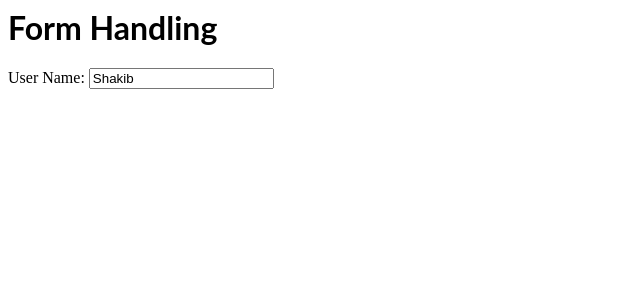
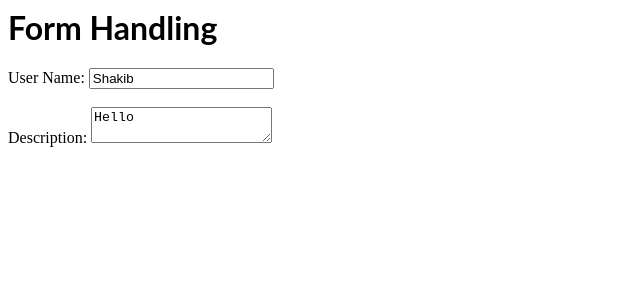
Before and after one commit to ShakibAhmed007/react-dev-form, a React (Create React App) app: page / in a window 1280 px wide. Shown: the top 300 px of the page, without its empty margins (0-640 px from the left). Built offline with nearby package versions, Linux system fonts and the light colour scheme.

Commit message:
1 file modified

```diff
--- a/src/component/Form.js
+++ b/src/component/Form.js
@@ -1,13 +1,19 @@
 import React from 'react';
 export default class Form extends React.Component {
   state = {
-    userName: 'Shakib'
+    userName: 'Shakib',
+    description: 'Hello'
   };
 
   handleUserName = e => {
-    console.log(e.target.value);
     this.setState({
       userName: e.target.value
+    });
+  };
+
+  handleDescription = e => {
+    this.setState({
+      description: e.target.value
     });
   };
 
@@ -22,6 +28,13 @@ export default class Form extends React.Component {
             value={this.state.userName}
             onChange={this.handleUserName}
           />
+          <br />
+          <br />
+          <label>Description: </label>
+          <textarea
+            value={this.state.description}
+            onChange={this.handleDescription}
+          />
         </form>
       </div>
     );
```
